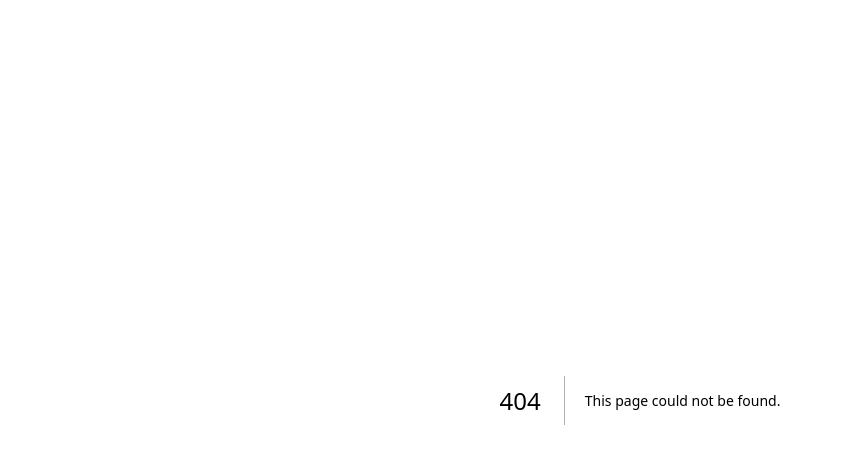
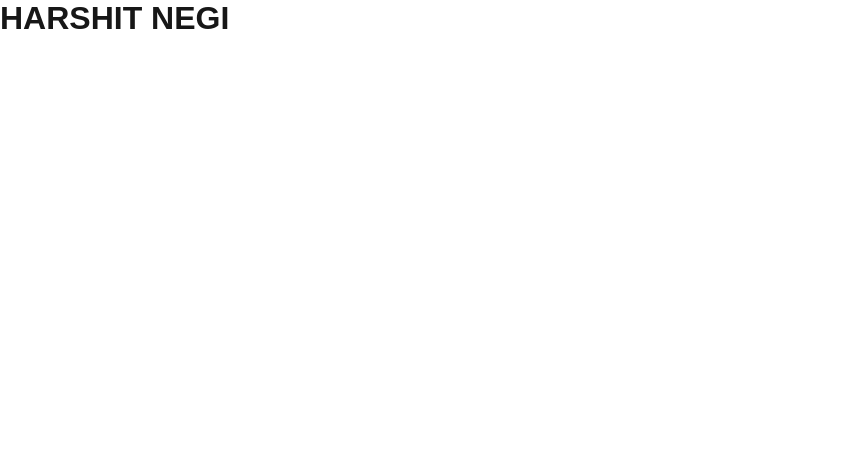
Before and after one commit to HarshitNegi-A/nextjs-1st-, a Next.js app: page /aboutus/developer in a window 1280 px wide. Before the commit this address had no page. Shown: the top 464 px of the page, without its empty margins (0-841 px from the left). Built offline with nearby package versions, Linux system fonts and the light colour scheme.

Commit message:
nested routes

```diff
--- /dev/null
+++ b/pages/aboutus/developer.js
@@ -0,0 +1,7 @@
+
+
+function Developer(){
+  return <h1>HARSHIT NEGI</h1>
+}
+
+export default Developer
```
Also changed, not shown: pages/aboutus/index.js (renamed from pages/aboutus.js), pages/news/index.js (renamed from pages/news.js).
